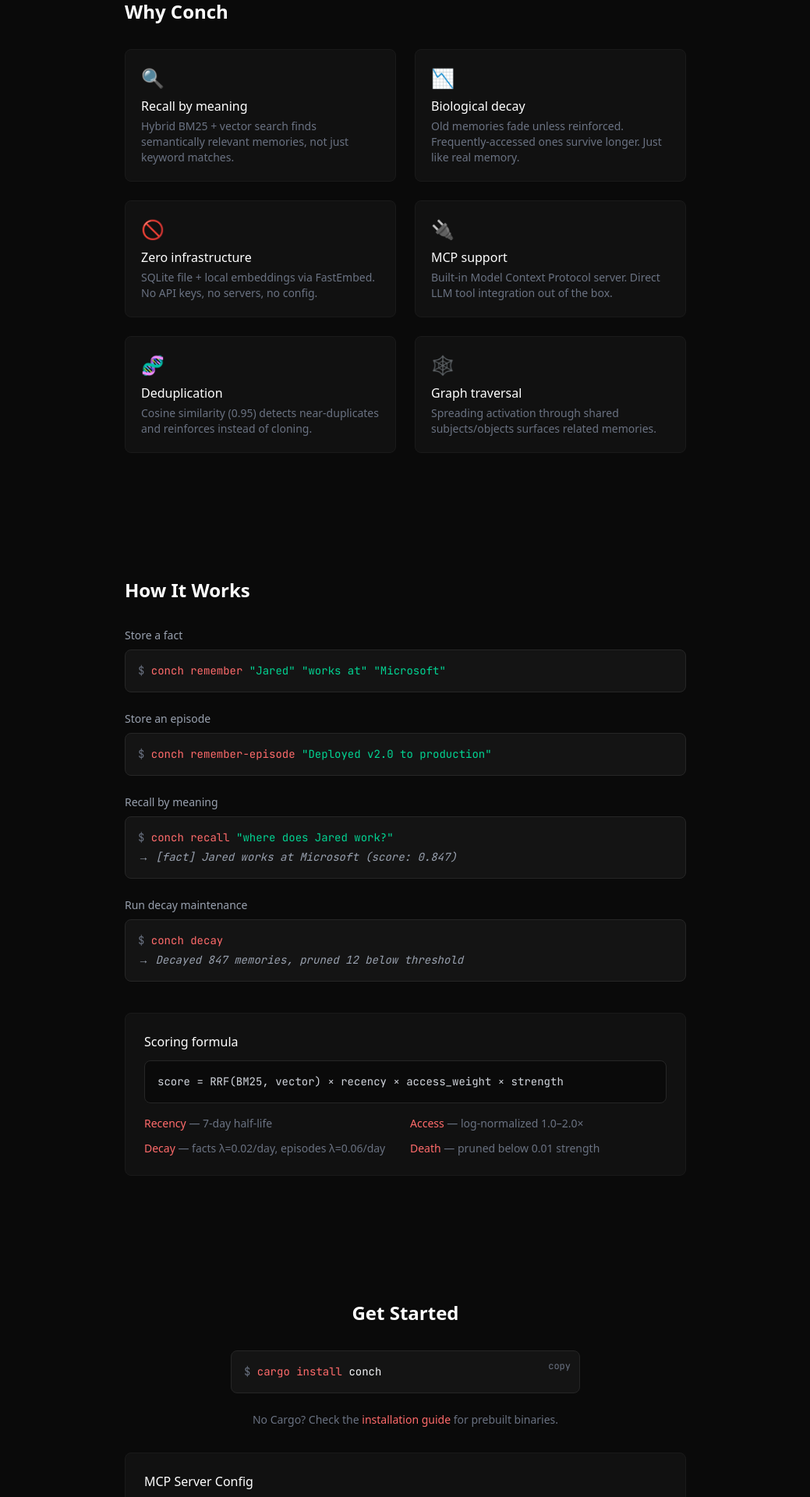
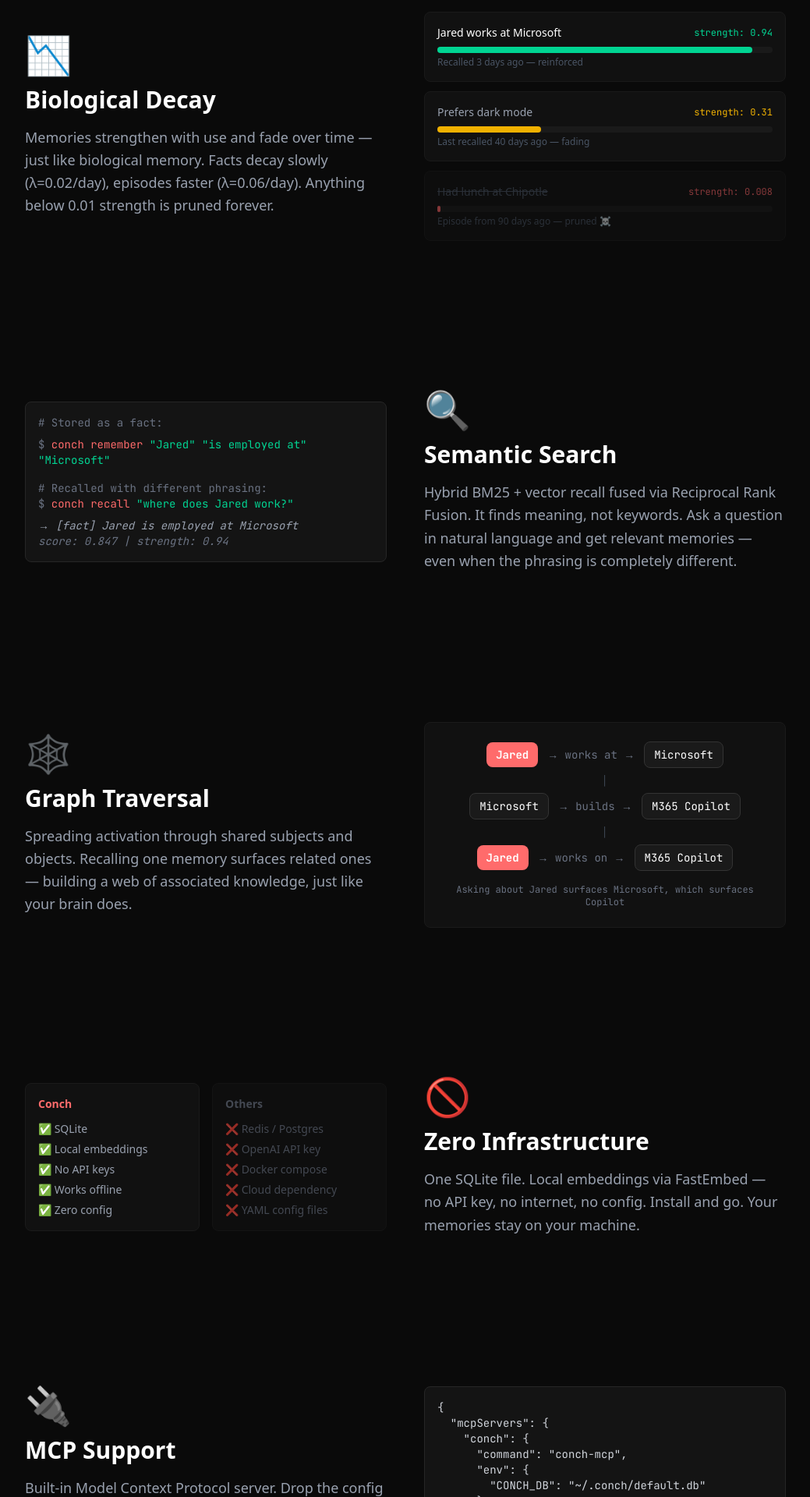
Before and after one commit to jlgrimes/conch-web, a Next.js app: page / in a window 1280 px wide. Shown: the part 1480-3400 px from the top of the page at 78% size, without its empty margins (120-1159 px from the left). Built offline with nearby package versions, Linux system fonts and the light colour scheme.

Commit message:
feat: dedicated pillar sections on landing page

```diff
--- a/app/page.tsx
+++ b/app/page.tsx
@@ -87,26 +87,185 @@
         </div>
       </Section>
 
-      {/* The Solution */}
-      <Section>
-        <SectionTitle>Why Conch</SectionTitle>
-        <div className="grid sm:grid-cols-2 gap-6">
-          {[
-            ["🔍", "Recall by meaning", "Hybrid BM25 + vector search finds semantically relevant memories, not just keyword matches."],
-            ["📉", "Biological decay", "Old memories fade unless reinforced. Frequently-accessed ones survive longer. Just like real memory."],
-            ["🚫", "Zero infrastructure", "SQLite file + local embeddings via FastEmbed. No API keys, no servers, no config."],
-            ["🔌", "MCP support", "Built-in Model Context Protocol server. Direct LLM tool integration out of the box."],
-            ["🧬", "Deduplication", "Cosine similarity (0.95) detects near-duplicates and reinforces instead of cloning."],
-            ["🕸️", "Graph traversal", "Spreading activation through shared subjects/objects surfaces related memories."],
-          ].map(([emoji, title, desc], i) => (
-            <div key={i} className="bg-[#111] border border-[#1a1a1a] rounded-lg p-5">
-              <div className="text-2xl mb-2">{emoji}</div>
-              <p className="text-white font-medium mb-1">{title}</p>
-              <p className="text-gray-500 text-sm">{desc}</p>
+      {/* Pillar 1: Biological Decay — text left, visual right */}
+      <section className="max-w-5xl mx-auto px-6 py-24">
+        <div className="flex flex-col md:flex-row items-center gap-12">
+          <div className="md:w-1/2">
+            <div className="text-5xl mb-4">📉</div>
+            <h2 className="text-3xl font-bold text-white mb-4">Biological Decay</h2>
+            <p className="text-gray-400 text-lg leading-relaxed">
+              Memories strengthen with use and fade over time — just like biological memory.
+              Facts decay slowly (λ=0.02/day), episodes faster (λ=0.06/day).
+              Anything below 0.01 strength is pruned forever.
+            </p>
+          </div>
+          <div className="md:w-1/2 w-full">
+            <div className="space-y-3">
+              <div className="bg-[#111] border border-[#1a1a1a] rounded-lg p-4">
+                <div className="flex items-center justify-between mb-2">
+                  <span className="text-white text-sm font-medium">Jared works at Microsoft</span>
+                  <span className="text-xs text-emerald-400 font-mono">strength: 0.94</span>
+                </div>
+                <div className="w-full bg-[#1a1a1a] rounded-full h-2">
+                  <div className="bg-emerald-400 h-2 rounded-full" style={{ width: "94%" }}></div>
+                </div>
+                <p className="text-gray-600 text-xs mt-1">Recalled 3 days ago — reinforced</p>
+              </div>
+              <div className="bg-[#111] border border-[#1a1a1a] rounded-lg p-4">
+                <div className="flex items-center justify-between mb-2">
+                  <span className="text-gray-400 text-sm font-medium">Prefers dark mode</span>
+                  <span className="text-xs text-yellow-500 font-mono">strength: 0.31</span>
+                </div>
+                <div className="w-full bg-[#1a1a1a] rounded-full h-2">
+                  <div className="bg-yellow-500 h-2 rounded-full" style={{ width: "31%" }}></div>
+                </div>
+                <p className="text-gray-600 text-xs mt-1">Last recalled 40 days ago — fading</p>
+              </div>
+              <div className="bg-[#111] border border-[#1a1a1a] rounded-lg p-4 opacity-50">
+                <div className="flex items-center justify-between mb-2">
+                  <span className="text-gray-600 text-sm font-medium line-through">Had lunch at Chipotle</span>
+                  <span className="text-xs text-red-400 font-mono">strength: 0.008</span>
+                </div>
+                <div className="w-full bg-[#1a1a1a] rounded-full h-2">
+                  <div className="bg-red-400 h-2 rounded-full" style={{ width: "1%" }}></div>
+                </div>
+                <p className="text-gray-600 text-xs mt-1">Episode from 90 days ago — pruned ☠️</p>
+              </div>
             </div>
-          ))}
+          </div>
         </div>
-      </Section>
+      </section>
+
+      {/* Pillar 2: Semantic Search — visual left, text right */}
+      <section className="max-w-5xl mx-auto px-6 py-24">
+        <div className="flex flex-col md:flex-row-reverse items-center gap-12">
+          <div className="md:w-1/2">
+            <div className="text-5xl mb-4">🔍</div>
+            <h2 className="text-3xl font-bold text-white mb-4">Semantic Search</h2>
+            <p className="text-gray-400 text-lg leading-relaxed">
+              Hybrid BM25 + vector recall fused via Reciprocal Rank Fusion.
+              It finds meaning, not keywords. Ask a question in natural language
+              and get relevant memories — even when the phrasing is completely different.
+            </p>
+          </div>
+          <div className="md:w-1/2 w-full">
+            <div className="code-block text-sm">
+              <div className="text-gray-500 mb-2"># Stored as a fact:</div>
+              <div><span className="text-gray-500">$</span> <span className="text-[var(--accent)]">conch remember</span> <span className="text-emerald-400">&quot;Jared&quot;</span> <span className="text-emerald-400">&quot;is employed at&quot;</span> <span className="text-emerald-400">&quot;Microsoft&quot;</span></div>
+              <div className="mt-4 text-gray-500"># Recalled with different phrasing:</div>
+              <div><span className="text-gray-500">$</span> <span className="text-[var(--accent)]">conch recall</span> <span className="text-emerald-400">&quot;where does Jared work?&quot;</span></div>
+              <div className="mt-2 text-gray-400 italic">→ [fact] Jared is employed at Microsoft</div>
+              <div className="text-gray-500 italic">  score: 0.847 | strength: 0.94</div>
+            </div>
+          </div>
+        </div>
+      </section>
+
+      {/* Pillar 3: Graph Traversal — text left, visual right */}
+      <section className="max-w-5xl mx-auto px-6 py-24">
+        <div className="flex flex-col md:flex-row items-center gap-12">
+          <div className="md:w-1/2">
+            <div className="text-5xl mb-4">🕸️</div>
+            <h2 className="text-3xl font-bold text-white mb-4">Graph Traversal</h2>
+            <p className="text-gray-400 text-lg leading-relaxed">
+              Spreading activation through shared subjects and objects.
+              Recalling one memory surfaces related ones — building a web of
+              associated knowledge, just like your brain does.
+            </p>
+          </div>
+          <div className="md:w-1/2 w-full">
+            <div className="bg-[#111] border border-[#1a1a1a] rounded-lg p-6 font-mono text-sm">
+              <div className="flex flex-col items-center gap-2">
+                <div className="flex items-center gap-3 flex-wrap justify-center">
+                  <span className="bg-[var(--accent)] text-white px-3 py-1.5 rounded-lg font-bold">Jared</span>
+                  <span className="text-gray-500">→ works at →</span>
+                  <span className="bg-[#1a1a1a] text-white px-3 py-1.5 rounded-lg border border-[#333]">Microsoft</span>
+                </div>
+                <div className="text-gray-600 text-xs">│</div>
+                <div className="flex items-center gap-3 flex-wrap justify-center">
+                  <span className="bg-[#1a1a1a] text-white px-3 py-1.5 rounded-lg border border-[#333]">Microsoft</span>
+                  <span className="text-gray-500">→ builds →</span>
+                  <span className="bg-[#1a1a1a] text-white px-3 py-1.5 rounded-lg border border-[#333]">M365 Copilot</span>
+                </div>
+                <div className="text-gray-600 text-xs">│</div>
+                <div className="flex items-center gap-3 flex-wrap justify-center">
+                  <span className="bg-[var(--accent)] text-white px-3 py-1.5 rounded-lg font-bold">Jared</span>
+                  <span className="text-gray-500">→ works on →</span>
+                  <span className="bg-[#1a1a1a] text-white px-3 py-1.5 rounded-lg border border-[#333]">M365 Copilot</span>
+                </div>
+              </div>
+              <p className="text-gray-500 text-xs mt-4 text-center">Asking about Jared surfaces Microsoft, which surfaces Copilot</p>
+            </div>
+          </div>
+        </div>
+      </section>
+
+      {/* Pillar 4: Zero Infrastructure — visual left, text right */}
+      <section className="max-w-5xl mx-auto px-6 py-24">
+        <div className="flex flex-col md:flex-row-reverse items-center gap-12">
+          <div className="md:w-1/2">
+            <div className="text-5xl mb-4">🚫</div>
+            <h2 className="text-3xl font-bold text-white mb-4">Zero Infrastructure</h2>
+            <p className="text-gray-400 text-lg leading-relaxed">
+              One SQLite file. Local embeddings via FastEmbed — no API key, no internet, no config.
+              Install and go. Your memories stay on your machine.
+            </p>
+          </div>
+          <div className="md:w-1/2 w-full">
+            <div className="grid grid-cols-2 gap-4 text-sm">
+              <div className="bg-[#111] border border-[#1a1a1a] rounded-lg p-4">
+                <p className="text-[var(--accent)] font-bold mb-3">Conch</p>
+                <div className="space-y-1.5 text-gray-400">
+                  <div>✅ SQLite</div>
+                  <div>✅ Local embeddings</div>
+                  <div>✅ No API keys</div>
+                  <div>✅ Works offline</div>
+                  <div>✅ Zero config</div>
+                </div>
+              </div>
+              <div className="bg-[#111] border border-[#1a1a1a] rounded-lg p-4 opacity-60">
+                <p className="text-gray-500 font-bold mb-3">Others</p>
+                <div className="space-y-1.5 text-gray-500">
+                  <div>❌ Redis / Postgres</div>
+                  <div>❌ OpenAI API key</div>
+                  <div>❌ Docker compose</div>
+                  <div>❌ Cloud dependency</div>
+                  <div>❌ YAML config files</div>
+                </div>
+              </div>
+            </div>
+          </div>
+        </div>
+      </section>
+
+      {/* Pillar 5: MCP Support — text left, visual right */}
+      <section className="max-w-5xl mx-auto px-6 py-24">
+        <div className="flex flex-col md:flex-row items-center gap-12">
+          <div className="md:w-1/2">
+            <div className="text-5xl mb-4">🔌</div>
+            <h2 className="text-3xl font-bold text-white mb-4">MCP Support</h2>
+            <p className="text-gray-400 text-lg leading-relaxed">
+              Built-in Model Context Protocol server. Drop the config into any
+              MCP-compatible client and your LLM gets direct access to remember
+              and recall — no glue code needed.
+            </p>
+          </div>
+          <div className="md:w-1/2 w-full">
+            <div className="code-block text-sm">
+              <pre className="text-gray-300">{`{
+  "mcpServers": {
+    "conch": {
+      "command": "conch-mcp",
+      "env": {
+        "CONCH_DB": "~/.conch/default.db"
+      }
+    }
+  }
+}`}</pre>
+            </div>
+          </div>
+        </div>
+      </section>
 
       {/* How it works */}
       <Section>
```
